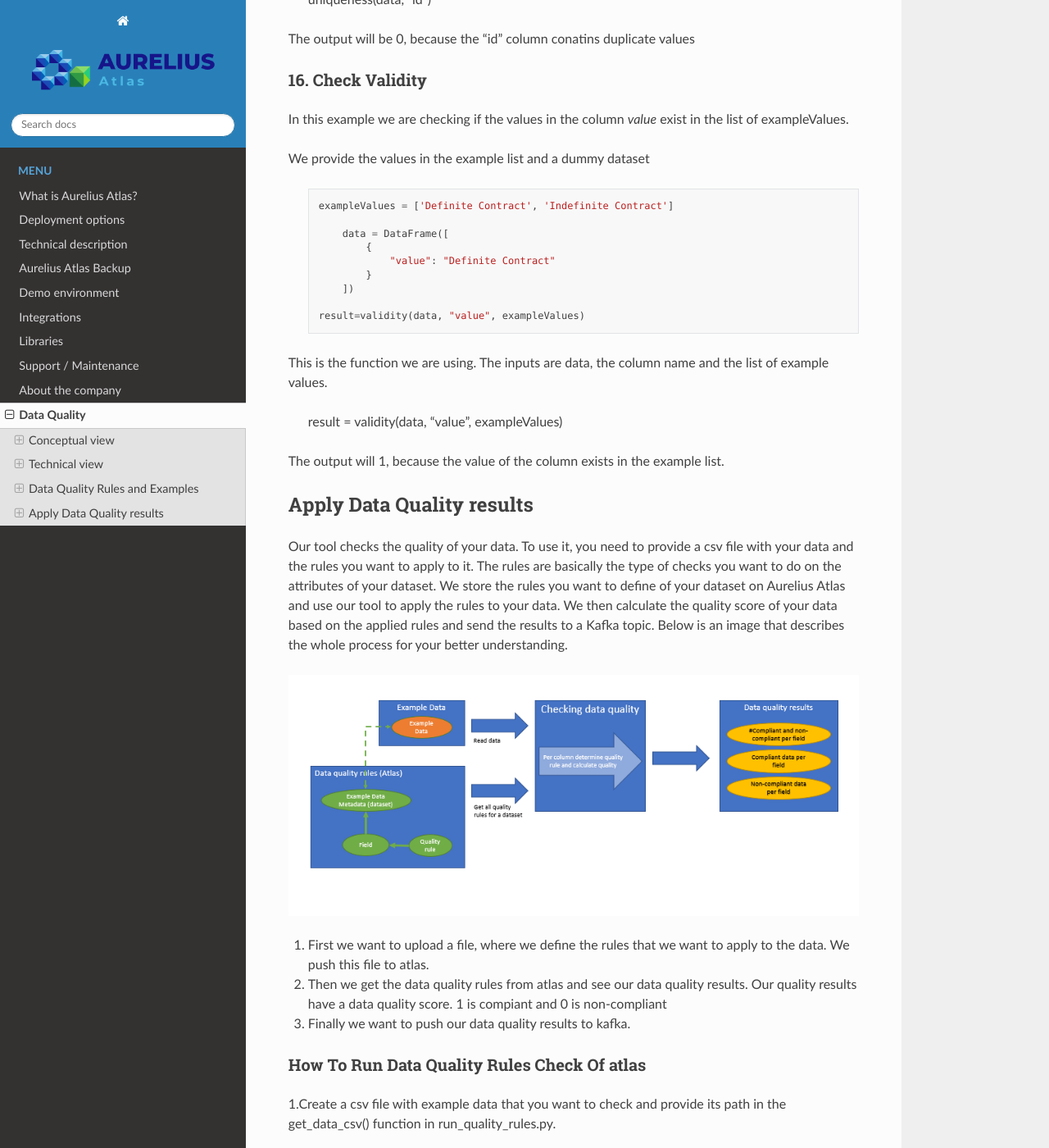
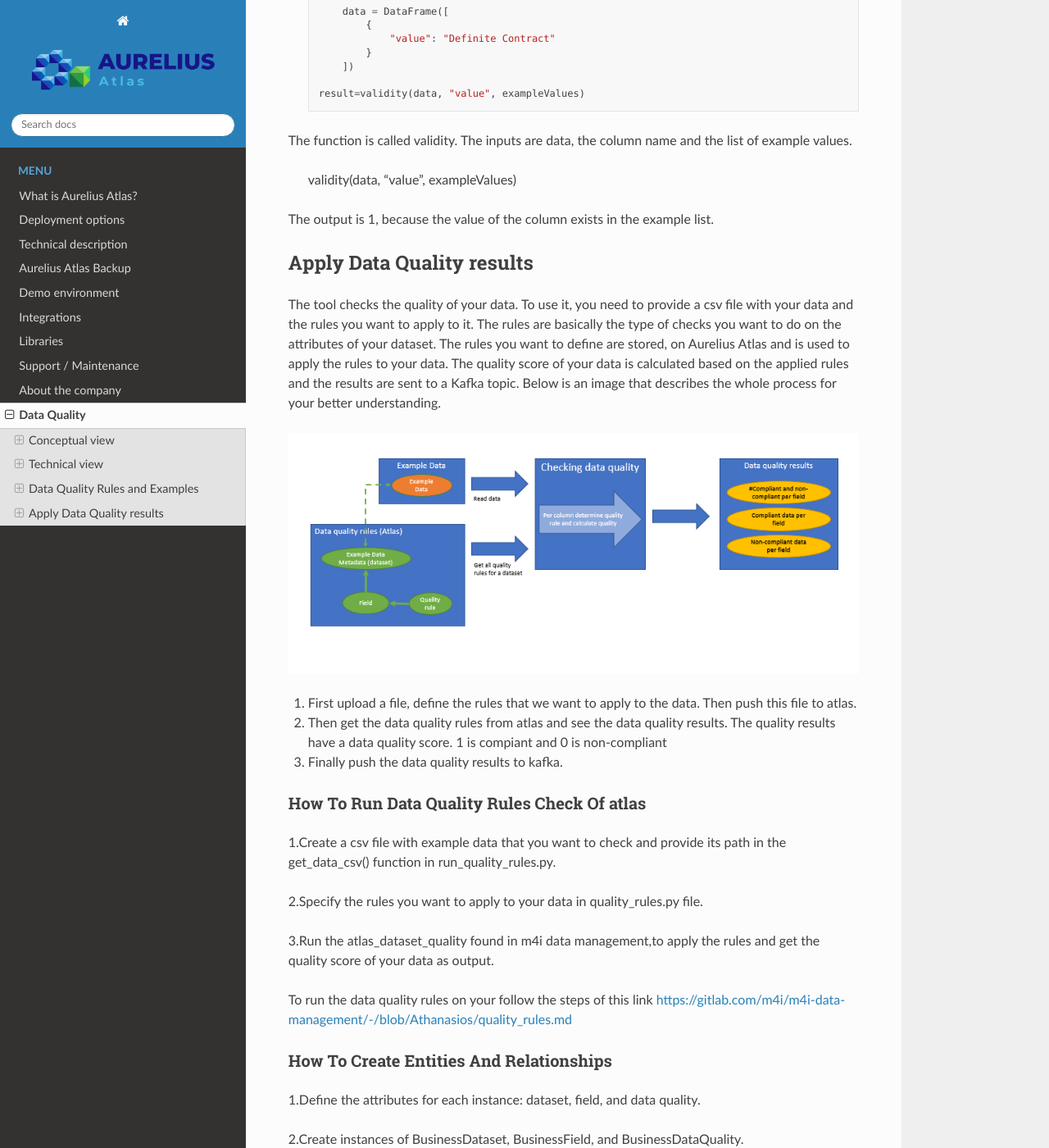
Before and after one commit to aureliusenterprise/doc_technical_manual, a Sphinx documentation site: the page built from DOc/docs/source/Options/data_quality.rst, in a window 1280 px wide and 1400 px high, scrolled down 13617 px. Shown: the whole window at 82% size. Built offline with Sphinx 7.4.7 and the Read the Docs theme 2.0.0, drawn with Linux system fonts in a browser that asks for light colours; pages that are not in the unit, such as notebooks, are missing from menus; some of the changed text lies outside the part shown.

Commit message:
Update data_quality.rst

```diff
--- a/DOc/docs/source/Options/data_quality.rst
+++ b/DOc/docs/source/Options/data_quality.rst
@@ -312,12 +312,11 @@
 1. Bijacency
 ~~~~~~~~~~~~
 
-In our example,we are providing a dummy dataset and we are comparing the columns "id" and "name".
+In this example, a dummy dataset is provided and the columns "id" and "name" are compared.
 
 
-
-We provide a dummy data set in the code
-We first run a test to see if the columns are bijacent. We are comparing "id" and "name".
+A dummy data set is seen in the code
+First run a test to see if the columns are bijacent. The columns "id" and "name" are compared.
 
     .. code-block:: python
 
@@ -341,7 +340,7 @@
 
 This is the function that we are using: bijacency(data, "id", "name"). The inputs are the dataset and the column names.
 
-We have same id and name in this example, which means they are bijacent. We will get an output 1.
+The id and name are the same in this example, which means they are bijacent. The output will be 1.
 
 
 2. Compare First characters
@@ -349,7 +348,7 @@
 
 Checks whether the first 'number_of_characters 'values in `first_column_name` and `second_column_name` are similar, and if the values are None or NaN.
 
-We provide this dummy data and we will compare the first two characters of the id and name.
+A dummy datasetis provided and the first two characters of the id and name will be compared.
 
 
  .. code-block:: python
@@ -364,14 +363,14 @@
 
             result= compare_first_characters(data, "id", "name", 2)
 
-This is the function that we are using: compare_first_characters(data, "id", "name", 2). The inputs are the dataset,the column names and the number of characters we want to compare.
+This is the function used in this example: compare_first_characters(data, "id", "name", 2). The inputs are the dataset,the column names and the number of characters.
 
 3. Check First Characters using Prefix
 ~~~~~~~~~~~~~~~~~~~~~~~~~~~~~~~~~~~~~~~
 
 This rule does three checks. It checks if the first characters are the same, if the have same prefix and if the values are Nan or none.
 
-1) In are first example we provide a dummy dataset with two columns, id and name
+1) A dummy dataset with two columns, id and name is provided
 
 
  .. code-block:: python
@@ -394,7 +393,7 @@
                 result=compare_first_characters_starting_without(data, "id", "name", 2, 'BE')
 
 
-We use as a prefix BE and we use the function
+A prefix BE is used and the function is
 
 	compare_first_characters_starting_without(data, "id", "name", 2, 'BE')
 
@@ -424,7 +423,7 @@
                     })
                     result= completeness(data, "name")
 
- This is the function tha we will use. The inputs are data and the name of the column we want to check.
+ This is the function. The inputs are data and the name of the column we want to check.
 
 	 completeness(data, "name")
 
@@ -434,8 +433,8 @@
 5. Check Conditional Completeness
 ~~~~~~~~~~~~~~~~~~~~~~~~~~~~~~~~~
 
-We are checking that the columns "value" and "conditional" are 'None' or 'NaN'. But before we do that we filter out the rows
-where the value of the 'key_column', in not a substring of the given value in the function. In ths example the key column in "conditional"
+The columns "value" and "conditional" are 'None' or 'NaN'. The rows are filtered,
+where the value of the 'key_column', is not a substring of the given value in the function. In this example the key column in "conditional"
 and we are seeing if it has a substring of the list values.
  .. code-block:: python
 
@@ -451,7 +450,7 @@
 
             result=conditional_completeness(data, "conditional", "value", values)
 
-This is the function we are using. The inputs are data, the name of the columns and the list of given values.
+This is the function of use. The inputs are data, the name of the columns and the list of given values.
 
 conditional_completeness(data, "conditional", "value", values)
 
@@ -462,7 +461,7 @@
 6. Check Unallowed Text
 ~~~~~~~~~~~~~~~~~~~~~~~
 
-We are checking if there is unalllowed text in the columns of the dummy dataframe.
+The check here is to see if there is unalllowed text in the columns of the dummy dataframe.
 
  .. code-block:: python
 
@@ -480,7 +479,7 @@
             result=conditional_unallowed_text(data, "conditional", "value", values, unallowed_text_item)
 
 
-This is the function we are using. The inputs are is the dataframe, the name of the two columns, the values of the substrings and the unallowed text.
+This is the function used for this example. The inputs are is the dataframe, the name of the two columns, the values of the substrings and the unallowed text.
 
     conditional_unallowed_text(data, "conditional", "value", values, unallowed_text_item)
 
@@ -490,7 +489,7 @@
 7. Check Conditional Value
 ~~~~~~~~~~~~~~~~~~~~~~~~~~
 
-We are checking the 'value' and 'conditional' column to see if it contains the expected values of the 'key' values object.
+The 'value' and 'conditional' column are being checked to see if it contains the expected values of the 'key' values object.
   .. code-block:: python
 
         values = {"xx.TMP": "XX No Grade"}    (this is dictionary with it's key and value)
@@ -505,7 +504,7 @@
         result=conditional_value(data, "conditional", "value", values)
 
 
-This is the function we ae using. The inputs are data of the dummy dataset, the names of the columns which are "value" and "conditional" and the values, that are the substrings we want to check.
+This is the function used for this example. The inputs are data of the dummy dataset, the names of the columns which are "value" and "conditional" and the values, that are the substrings we want to check.
 
     result = conditional_value(data, "conditional", "value", values)
 The output here will 1, because "value" column, contains an expecetd value. Otherwise it would be 0.
@@ -518,7 +517,7 @@
 Checks how many times the values in the column with the given `column_name` contain a specific character.
 
 
-We provide a dummy dataframe with one column called "id".
+A dummy dataframe is provided with one column called "id".
 
   .. code-block:: python
 
@@ -530,20 +529,20 @@
 
             result=contains_character(data, "id", ".", 1)
 
-This is the function that we use. The inputs are data, name of the column, the character we want to check and 1 is the expected count
+This is the function used in this example. The inputs are data, name of the column, the character we want to check and 1 is the expected count
 
     contains_character(data, "id", ".", 1)
 
 
-We want to check if the the id contains "." . The output will be 1 because the "id" column contains "."
+The check performed here is to if the the id contains "." . The output will be 1 because the "id" column contains "."
 
 
 9. Check Matching Pattern
 ~~~~~~~~~~~~~~~~~~~~~~~~~
 
-In this example we are checking if the values in the column `name` match the given `pattern`.
+Checks if the values in the column `name` match the given `pattern`.
 
-We provide a dummy dataset
+A dummy dataset is provided
 
  .. code-block:: python
 
@@ -556,7 +555,7 @@
                 result=formatting(data, "name", r'^[a-zA-Z]+$')
 
 
-This is the function that we are using. The inputs are the dataset we are using,the column "name" and the pattern we want to see match
+This is the function used for this example. The inputs are the dataset,the column "name" and the pattern to see if it matches
 
 formatting(data, "name", r'^[a-zA-Z]+$')
 
@@ -568,9 +567,9 @@
 10. Check Invalidity
 ~~~~~~~~~~~~~~~~~~~~
 
-In this example we are checking if the values  in the column with the given name `value` does not exist in the given list of `exampleValues`.
+The values in the column with the given name `value` are checked if they do not exist in the given list of `exampleValues`.
 
-We provide a list of the example values and a dummy dataframe.
+A list of the example values and a dummy dataframe are provided.
 
 .. code-block:: python
 
@@ -586,20 +585,20 @@
             result=invalidity(data, "value", exampleValues)
 
 
-The funtion we are using is called invalidity. The inputs are data, column name and the list of values we want to check.
+The funtion is called invalidity. The inputs are data, column name and the list of values.
 
     invalidity(data, "value", exampleValues)
 
-The output here will be 1 , becaue "X" is in the list of values.
+The output will be 1 , becaue "X" is in the list of values.
 
 
 11. Check Length
 ~~~~~~~~~~~~~~~~
 
-In this example we are checking if the number of characters of the values in the column `id` are equal to the `required_length`.
+The check performed here is the number of characters of the values in the column `id` are equal to the `required_length`.
 
 
-We provide a dummy dataframe with column name "id"
+A dummy dataframe with column name "id"
 
  .. code-block:: python
 
@@ -612,19 +611,19 @@
             result=length(data, "id", 4)
 
 
-We are using this function length. The inputs are data, column name and the length of required characters.
+The function is called length. The inputs are data, column name and the length of required characters.
 
     length(data, "id", 4)
 
-The output will be 1 because the length of id is 4.
+The output is 1 because the length of id is 4.
 
 
 12. Check Range
 ~~~~~~~~~~~~~~~
 
-In this example we checking if the values in the column  `column_name` are greater than or equal to the given `lower_bound` or less than or equal to the given `upper_bound`.
+The check performed here is the values in the column  `column_name` are greater than or equal to the given `lower_bound` or less than or equal to the given `upper_bound`.
 
-We provide a dummy dataframe for this example with column name "value"
+A dummy dataframe for this example with column name "value"
 
 .. code-block:: python
 
@@ -638,7 +637,7 @@
             result=range(data, "value", 0, 1)
 
 
-We are using this function. Th inputs are the dataframe, the column name and the range (The upper and lower bound)
+The function is called range. The inputs are the dataframe, the column name and the range (The upper and lower bound)
 
     range(data, "value", 0, 1)
 
@@ -648,7 +647,7 @@
 13. Check Prefix
 ~~~~~~~~~~~~~~~~
 
-In this example we are checking if the values in the column `column_name` start with any of the given `prefixes`.
+This example checks if the values in the column `column_name` start with any of the given `prefixes`.
 
 .. code-block:: python
 
@@ -662,25 +661,19 @@
 
 
 
-This is the function we are using. The inputs are the data the column name and the prefix.
+The function is called starts_with. The inputs are the data the column name and the prefix.
 
     starts_with(data, "id", "1")
 
-The output wil be 1, because "1" is in the value of the id column.
-    result=starts_with(data, "id", "1")
+The output is 1, because "1" is in the value of the id column.
 
-
-
-
-The inputs are the data the column name and the prefix.
-The output wil be 1, because "1" is in the value of the id column.
 
 14. Check Unallowed Text
 ~~~~~~~~~~~~~~~~~~~~~~~~
 
-In this example we are checking if the values in the column `Organisation` contain a specific unallowed `text`.
+This example checks if the values in the column `Organisation` contain a specific unallowed `text`.
 
-We provide a dummy dataset.
+A dummy dataset is provided.
 
 
  .. code-block:: python
@@ -695,19 +688,19 @@
         result=unallowed_text(data, "Organisation", "BG Van Oord")
 
 
-This is the function we are using. The inputs are data, the column name and the unallowed text
+The function is called unalllowed_text. The inputs are data, the column name and the unallowed text
 
     unallowed_text(data, "Organisation", "BG Van Oord")
 
-The output will be 1 because "BG Van Oord" is not in the "Something Else" of the "Organisation" column.
+The output is 1 because "BG Van Oord" is not in the "Something Else" of the "Organisation" column.
 
 
 15. Check Uniqueness
 ~~~~~~~~~~~~~~~~~~~~
 
-In this example we are checking if the values in the column `id` are unique. We are looking for duplicate values
+This example checks  if the values in the column `id` are unique. It checks for duplicate values
 
-We provide a dummy dataset
+A dummy dataset is provided
 
  .. code-block:: python
 
@@ -728,7 +721,7 @@
 
 
 
-This is the function we are using. The inputs are the dataset and the name of the column.
+The function is called uniqueness. The inputs are the dataset and the name of the column.
 
     uniqueness(data, "id")
 
@@ -739,9 +732,9 @@
 16. Check Validity
 ~~~~~~~~~~~~~~~~~~
 
-In this example we are checking if the values in the column `value` exist in the list of exampleValues.
+This example checks if the values in the column `value` exist in the list of exampleValues.
 
-We provide the values in the example list and a dummy dataset
+The values in the example list and a dummy dataset are provided
 
  .. code-block:: python
 
@@ -756,27 +749,27 @@
 
         result=validity(data, "value", exampleValues)
 
-This is the function we are using. The inputs are data, the column name and the list of example values.
+The function is called validity. The inputs are data, the column name and the list of example values.
 
-    result = validity(data, "value", exampleValues)
+    validity(data, "value", exampleValues)
 
-The output will 1, because the value of the column exists in the example list.
+The output is 1, because the value of the column exists in the example list.
 
 
 
 Apply Data Quality results
 ---------------------------
 
-Our tool checks the quality of your data. To use it, you need to provide a csv file with your data and the rules you want to apply to it. The rules are basically the type
-of checks you want to do on the attributes of your dataset. We store the rules you want to define of your dataset on Aurelius Atlas and use our tool to apply the rules to your data.
-We then calculate the quality score of your data based on the applied rules and send the results to a Kafka topic.
+The tool checks the quality of your data. To use it, you need to provide a csv file with your data and the rules you want to apply to it. The rules are basically the type
+of checks you want to do on the attributes of your dataset. The rules you want to define are stored, on Aurelius Atlas and is used to apply the rules to your data.
+The quality score of your data is calculated based on the applied rules and the results are sent to a Kafka topic.
 Below is an image that describes the whole process for your better understanding.
 
 .. image:: imgs/logical.png
 
-1. First we want to upload a file, where we define the rules that we want to apply to the data. We push this file to atlas.
-2. Then we get the data quality rules from atlas and see our data quality results. Our quality results have a data quality score. 1 is compiant and 0 is non-compliant
-3. Finally we want to push our data quality results to kafka.
+1. First upload a file, define the rules that we want to apply to the data. Then push this file to atlas.
+2. Then get the data quality rules from atlas and see the data quality results. The quality results have a data quality score. 1 is compiant and 0 is non-compliant
+3. Finally push the data quality results to kafka.
 
 
 
@@ -787,7 +780,7 @@
 
 2.Specify the rules you want to apply to your data in quality_rules.py file.
 
-3.Run the asyncio.run(atlas_dataset_quality.run()) in debug mode to apply the rules and get the quality score of your data as output.
+3.Run the atlas_dataset_quality found in m4i data management,to apply the rules and get the quality score of your data as output.
 
 
 To run the data quality rules on your follow the steps of this link https://gitlab.com/m4i/m4i-data-management/-/blob/Athanasios/quality_rules.md
@@ -798,7 +791,7 @@
 
 1.Define the attributes for each instance: dataset, field, and data quality.
 
-2.Create instances of BusinessDataset, BusinessField, and BusinessDataQuality using the from_json() method.
+2.Create instances of BusinessDataset, BusinessField, and BusinessDataQuality.
 
 3.Add relationship between the field and dataset instances.
 
```
